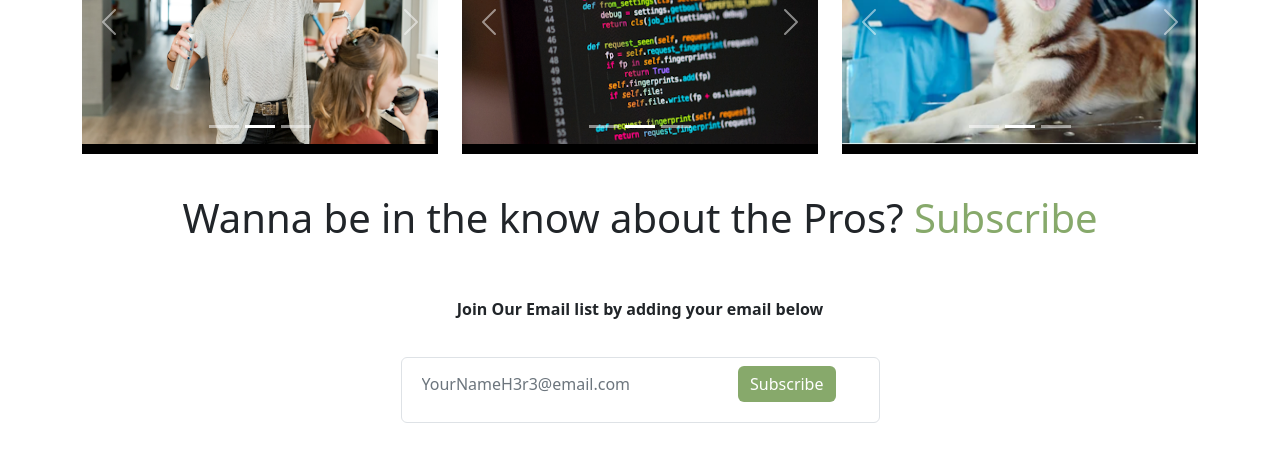
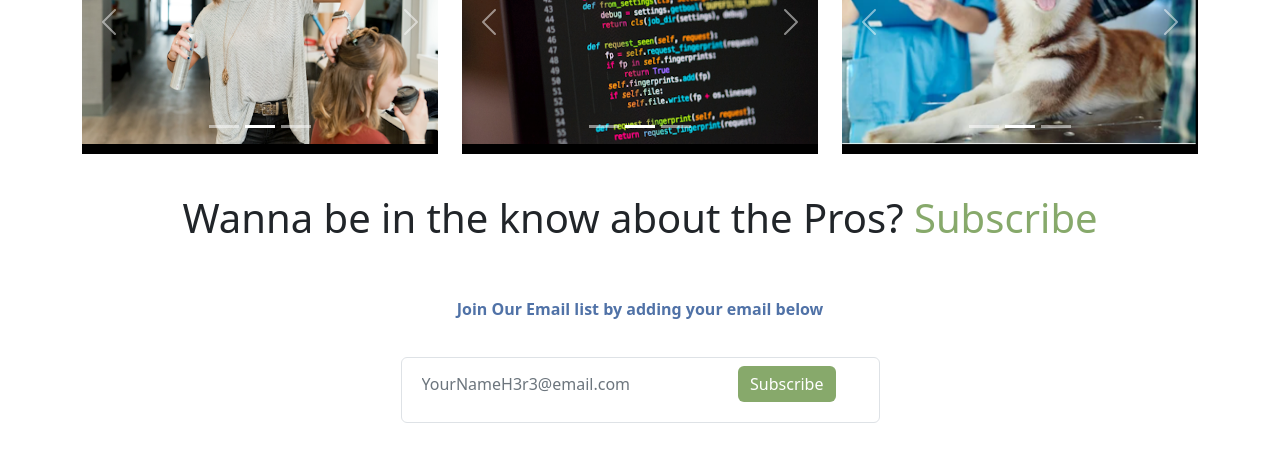
Before and after one commit to jpeng322/Booked, a React (Vite) app in the folder frontend/: page / in a window 1280 px wide. Shown: the part 691-1153 px from the top of the page. Built offline with nearby package versions, Linux system fonts and the light colour scheme.

Commit message:
updated color of the txt

```diff
--- a/frontend/src/pages/Carouselandsubs.jsx
+++ b/frontend/src/pages/Carouselandsubs.jsx
@@ -141,7 +141,7 @@ const Carouselandsub = () => {
           <h1>Wanna be in the know about the Pros? <span style= {{color: "#87A96B"}}>Subscribe</span></h1>
         </Container>
         <Container className="d-flex justify-content-center" style={{ padding: "10px" }}>
-        <h6 style={{ fontWeight: 'bold' }}>Join  Our Email list by adding your email below</h6>
+        <h6 style={{ fontWeight: 'bold', color:'#5072A7' }}>Join  Our Email list by adding your email below</h6>
         </Container>
 
         <SubscriptionBox />
```
